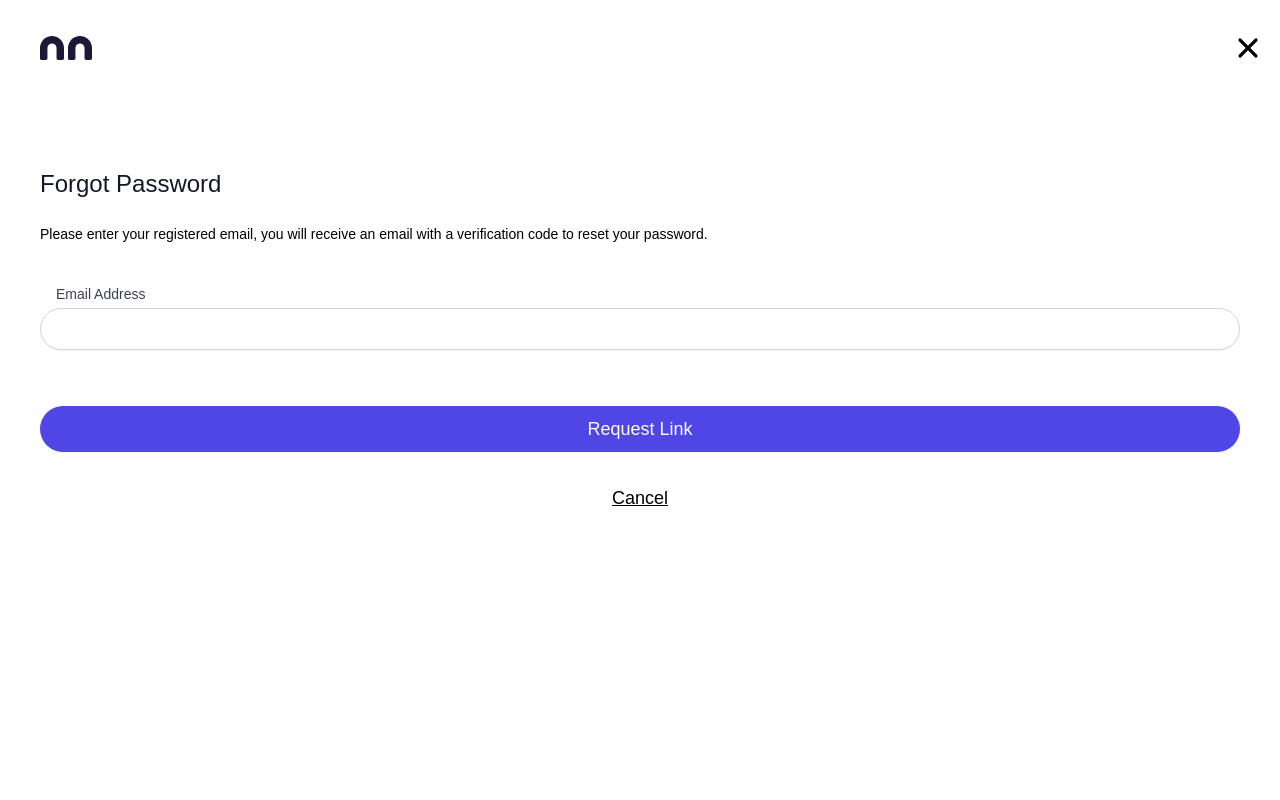
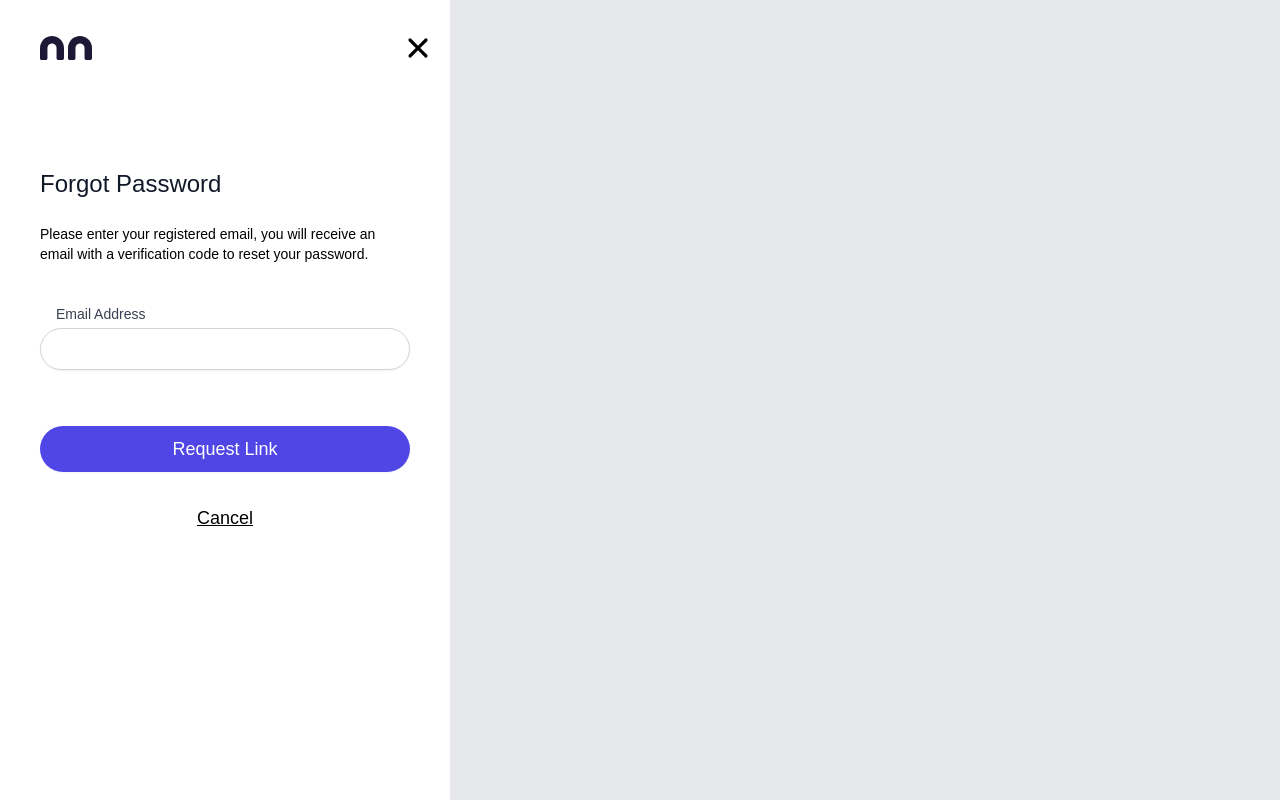
Before and after one commit to andres-codigo/nanny-nina, a Vue app: page /forgot-password in a window 1280 px wide. Built offline with nearby package versions, Linux system fonts and the light colour scheme.

Commit message:
[forgot password container page created and slides added]

```diff
--- /dev/null
+++ b/src/pages/forgot-password/ForgotPasswordContainer.vue
@@ -0,0 +1,9 @@
+<script setup>
+import ForgotPasswordSlideOne from './slides/ForgotPasswordSlideOne.vue'
+</script>
+
+<template>
+	<div class="flex flex-wrap gap-y-6 sm:gap-x-4 bg-gray-200 w-screen h-screen">
+		<ForgotPasswordSlideOne class="max-w-450-for-dev-not-prod" />
+	</div>
+</template>
--- a/src/pages/forgot-password/ForgotPassword.vue
+++ b/src/pages/forgot-password/slides/ForgotPasswordSlideOne.vue
@@ -1,14 +1,14 @@
 <script setup>
-import Header from '../../components/header/Header.vue'
-import HeaderSizeTwo from '../../components/common/HeaderSizeTwo.vue'
-import ParagraphForHeader from '../../components/common/ParagraphForHeader.vue'
-import ButtonPrimary from '../../components/buttons/ButtonPrimary.vue'
-import ButtonGhost from '../../components/buttons/ButtonGhost.vue'
-import InputField from '../../components/form/inputs/InputField.vue'
+import Header from '../../../components/header/Header.vue'
+import HeaderSizeTwo from '../../../components/common/HeaderSizeTwo.vue'
+import ParagraphForHeader from '../../../components/common/ParagraphForHeader.vue'
+import ButtonPrimary from '../../../components/buttons/ButtonPrimary.vue'
+import ButtonGhost from '../../../components/buttons/ButtonGhost.vue'
+import InputField from '../../../components/form/inputs/InputField.vue'
 </script>
 
 <template>
-	<div class="w-screen h-screen">
+	<div class="bg-white">
 		<Header />
 		<main>
 			<div class="min-h-full flex flex-col justify-center py-12 mx-10 mt-8">
--- a/src/router/index.js
+++ b/src/router/index.js
@@ -6,7 +6,7 @@ import SignUp from '../pages/registration-and-onboarding/SignUp.vue'
 import VerificationMessage from '../pages/registration-and-onboarding/VerificationMessage.vue'
 import OnboardingContainer from '../pages/registration-and-onboarding/onboarding/OnboardingContainer.vue'
 import Login from '../pages/registration-and-onboarding/Login.vue'
-import ForgotPassword from '../pages/forgot-password/ForgotPassword.vue'
+import ForgotPasswordContainer from '../pages/forgot-password/ForgotPasswordContainer.vue'
 
 const routes = [
 	{
@@ -55,7 +55,7 @@ const routes = [
 	{
 		path: '/forgot-password',
 		name: 'ForgotPassword',
-		component: ForgotPassword,
+		component: ForgotPasswordContainer,
 		meta: { transition: 'slide-right-to-left' }
 	},
 ]
```
